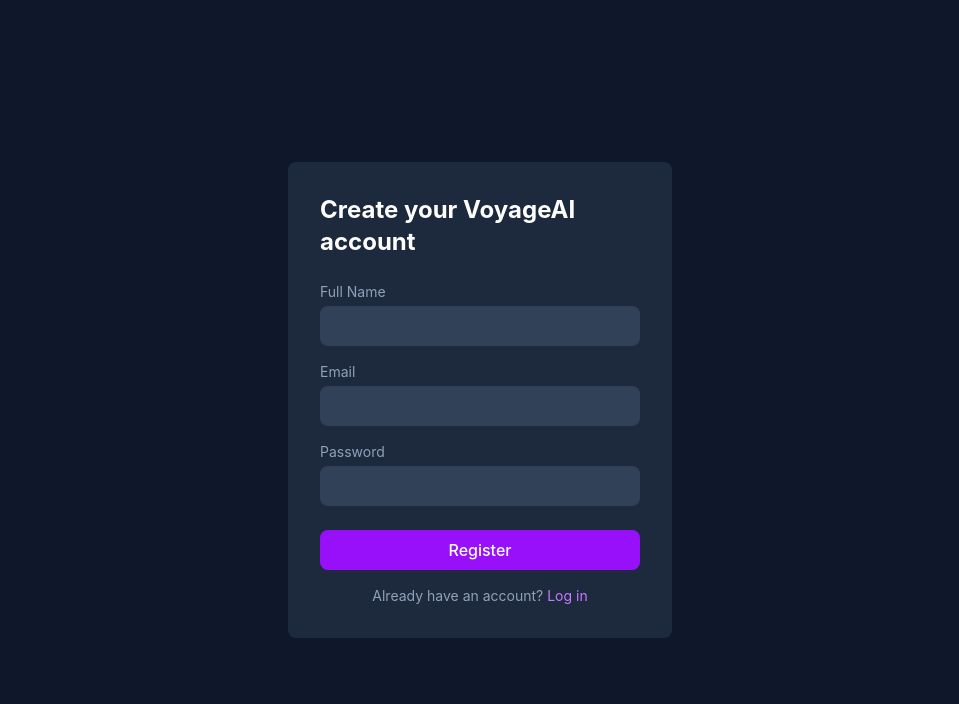
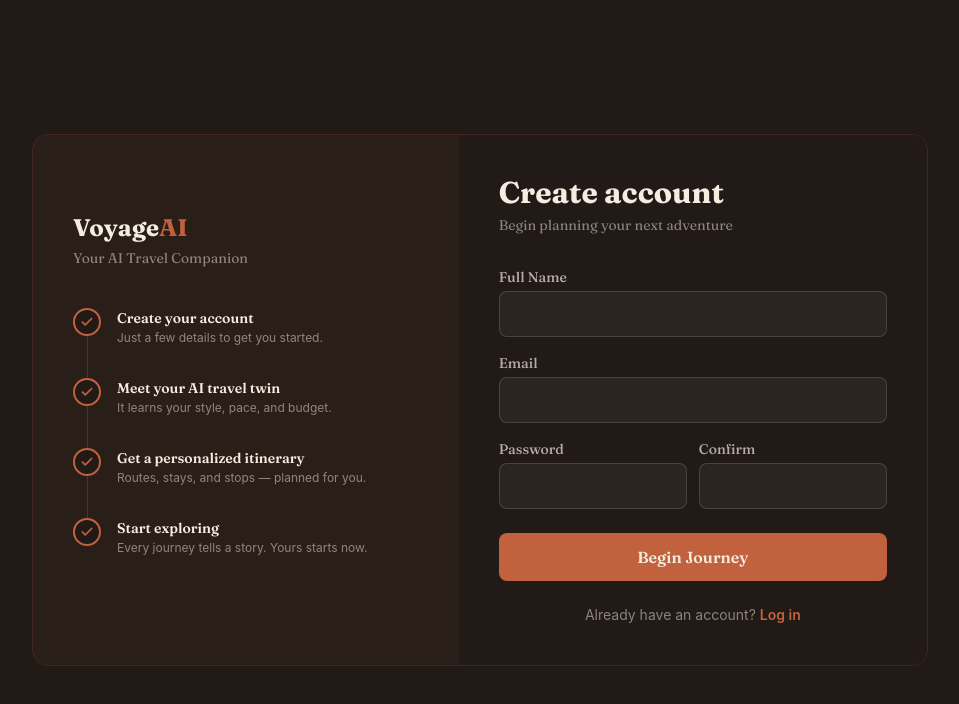
Before and after one commit to sanjanahoskote21-cell/VoyageAI, a React (Vite) app in the folder frontend/: page /register in a window 1280 px wide. Shown: the top 704 px of the page, without its empty margins (160-1119 px from the left). Built offline with nearby package versions, Linux system fonts and the light colour scheme.

Commit message:
Improve register page UI

```diff
--- a/frontend/src/pages/RegisterPage.tsx
+++ b/frontend/src/pages/RegisterPage.tsx
@@ -1,74 +1,152 @@
 import { useState } from 'react';
 import { useNavigate, Link } from 'react-router-dom';
-import { registerUser } from '../api/authApi';
 import { useAuth } from '../hooks/useAuth';
-import { getErrorMessage } from "../utils/getErrorMessage";
+import { getErrorMessage } from '../utils/getErrorMessage';
+
+function IconCheck() {
+  return (
+    <svg width="14" height="14" viewBox="0 0 24 24" fill="none" stroke="currentColor" strokeWidth="3" strokeLinecap="round" strokeLinejoin="round">
+      <path d="M20 6 9 17l-5-5" />
+    </svg>
+  );
+}
+
+const STEPS = [
+  {
+    title: 'Create your account',
+    desc: 'Just a few details to get you started.',
+  },
+  {
+    title: 'Meet your AI travel twin',
+    desc: 'It learns your style, pace, and budget.',
+  },
+  {
+    title: 'Get a personalized itinerary',
+    desc: 'Routes, stays, and stops — planned for you.',
+  },
+  {
+    title: 'Start exploring',
+    desc: 'Every journey tells a story. Yours starts now.',
+  },
+];
 
 export function RegisterPage() {
-  const [fullName, setFullName] = useState('');
+  const [name, setName] = useState('');
   const [email, setEmail] = useState('');
   const [password, setPassword] = useState('');
+  const [confirmPassword, setConfirmPassword] = useState('');
   const [error, setError] = useState('');
-  const { login } = useAuth();
+  const { register } = useAuth();
   const navigate = useNavigate();
 
   const handleSubmit = async (e: React.FormEvent) => {
     e.preventDefault();
     setError('');
+
+    if (password !== confirmPassword) {
+      setError('Passwords do not match');
+      return;
+    }
+
     try {
-      await registerUser({ email, password, full_name: fullName });
-      await login({ email, password });
+      await register({ name, email, password });
       navigate('/dashboard');
     } catch (err) {
-      setError(getErrorMessage(err, "Could not create account"));
+      setError(getErrorMessage(err));
     }
   };
 
   return (
-    <div className="min-h-screen bg-slate-900 flex items-center justify-center p-4">
-      <form onSubmit={handleSubmit} className="bg-slate-800 rounded-lg p-8 w-full max-w-sm">
-        <h1 className="text-2xl font-bold text-white mb-6">Create your VoyageAI account</h1>
+    <div className="min-h-screen bg-charcoal font-display flex items-center justify-center p-6">
+      <div className="w-full max-w-4xl grid md:grid-cols-[1fr_1.1fr] rounded-2xl overflow-hidden border border-terracotta/20">
 
-        {error && <p className="text-red-400 text-sm mb-4">{error}</p>}
+        {/* Left: journey stepper panel */}
+        <div className="hidden md:flex flex-col justify-center bg-terracotta/5 p-10 relative">
+          <p className="text-2xl font-bold text-cream mb-1">Voyage<span className="text-terracotta">AI</span></p>
+          <p className="text-cream/50 text-sm mb-10">Your AI Travel Companion</p>
 
-        <label className="block text-slate-400 text-sm mb-1">Full Name</label>
+          <div className="relative">
+            {STEPS.map((step, i) => (
+              <div key={step.title} className="flex gap-4 relative">
+                <div className="flex flex-col items-center">
+                  <div className="w-7 h-7 rounded-full border-2 border-terracotta flex items-center justify-center text-terracotta shrink-0 bg-charcoal z-10">
+                    <IconCheck />
+                  </div>
+                  {i < STEPS.length - 1 && (
+                    <div className="w-px flex-1 min-h-[36px] bg-terracotta/30" />
+                  )}
+                </div>
+                <div className="pb-8">
+                  <p className="text-cream font-semibold text-sm">{step.title}</p>
+                  <p className="text-cream/50 text-xs font-sans mt-0.5">{step.desc}</p>
+                </div>
+              </div>
+            ))}
+          </div>
+        </div>
+
+        {/* Right: form */}
+        <div className="bg-charcoal p-10">
+          <h2 className="text-3xl font-bold text-cream mb-1">Create account</h2>
+          <p className="text-cream/50 text-sm mb-8">Begin planning your next adventure</p>
+
+          <form onSubmit={handleSubmit}>
+            {error && <p className="text-terracotta text-sm mb-4 font-medium">{error}</p>}
+
+            <label className="block text-cream/70 text-sm font-medium mb-1">Full Name</label>
             <input
               type="text"
-          value={fullName}
-          onChange={(e) => setFullName(e.target.value)}
+              value={name}
+              onChange={(e) => setName(e.target.value)}
               required
-          className="w-full bg-slate-700 text-white rounded-lg px-3 py-2 mb-4 outline-none focus:ring-2 focus:ring-purple-500"
+              className="w-full bg-cream/5 text-cream rounded-lg px-3 py-2.5 mb-4 outline-none border border-cream/15 focus:border-terracotta transition font-sans"
             />
 
-        <label className="block text-slate-400 text-sm mb-1">Email</label>
+            <label className="block text-cream/70 text-sm font-medium mb-1">Email</label>
             <input
               type="email"
               value={email}
               onChange={(e) => setEmail(e.target.value)}
               required
-          className="w-full bg-slate-700 text-white rounded-lg px-3 py-2 mb-4 outline-none focus:ring-2 focus:ring-purple-500"
+              className="w-full bg-cream/5 text-cream rounded-lg px-3 py-2.5 mb-4 outline-none border border-cream/15 focus:border-terracotta transition font-sans"
             />
 
-        <label className="block text-slate-400 text-sm mb-1">Password</label>
+            <div className="grid grid-cols-2 gap-3 mb-6">
+              <div>
+                <label className="block text-cream/70 text-sm font-medium mb-1">Password</label>
                 <input
                   type="password"
                   value={password}
                   onChange={(e) => setPassword(e.target.value)}
                   required
-          className="w-full bg-slate-700 text-white rounded-lg px-3 py-2 mb-6 outline-none focus:ring-2 focus:ring-purple-500"
+                  className="w-full bg-cream/5 text-cream rounded-lg px-3 py-2.5 outline-none border border-cream/15 focus:border-terracotta transition font-sans"
                 />
+              </div>
+              <div>
+                <label className="block text-cream/70 text-sm font-medium mb-1">Confirm</label>
+                <input
+                  type="password"
+                  value={confirmPassword}
+                  onChange={(e) => setConfirmPassword(e.target.value)}
+                  required
+                  className="w-full bg-cream/5 text-cream rounded-lg px-3 py-2.5 outline-none border border-cream/15 focus:border-terracotta transition font-sans"
+                />
+              </div>
+            </div>
 
             <button
               type="submit"
-          className="w-full bg-purple-600 hover:bg-purple-700 text-white rounded-lg py-2 font-medium"
+              className="w-full bg-terracotta hover:bg-terracotta/90 text-cream font-semibold rounded-lg py-3 transition"
             >
-          Register
+              Begin Journey
             </button>
 
-        <p className="text-slate-400 text-sm mt-4 text-center">
-          Already have an account? <Link to="/login" className="text-purple-400 hover:underline">Log in</Link>
+            <p className="text-cream/50 text-sm mt-6 text-center font-sans">
+              Already have an account? <Link to="/login" className="text-terracotta font-semibold hover:underline">Log in</Link>
             </p>
           </form>
         </div>
+      </div>
+    </div>
   );
 }
```
Lines whose indentation alone changed are shown as unchanged.
